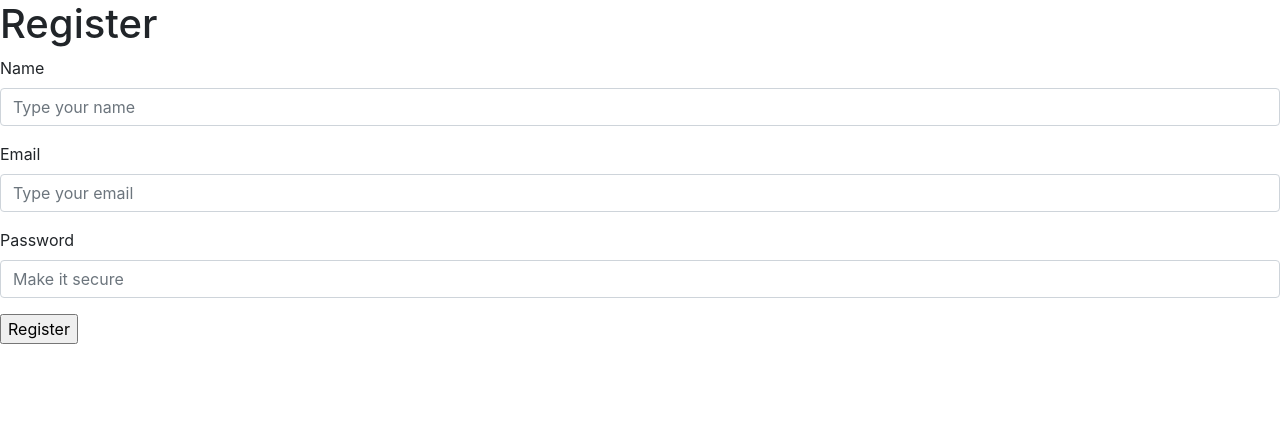
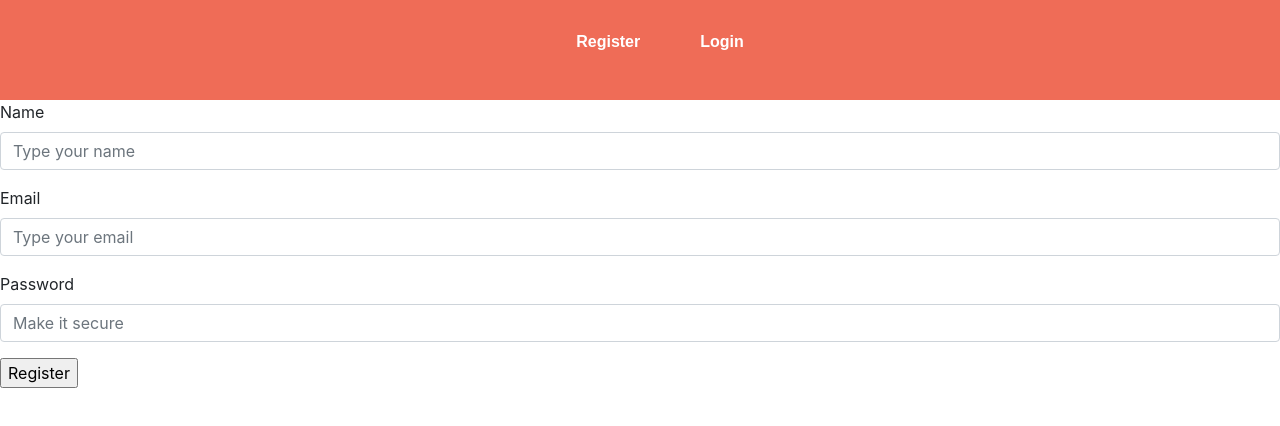
Before and after one commit to mandasari93/learn-react-form, a React (Create React App) app: page /Login in a window 1280 px wide. Shown: the top 426 px of the page. Built offline with nearby package versions, Linux system fonts and the light colour scheme.

Commit message:
add Login folder and styling App.js

```diff
--- a/src/App.js
+++ b/src/App.js
@@ -1,14 +1,56 @@
 import React, { Component } from "react";
+import { BrowserRouter as Router, Route, Link } from "react-router-dom";
+import styled from "styled-components";
+
 
 import Register from "./components/Register";
+import Login from "./components/Login";
+
+const NavBar = styled.nav`
+  font-family: "Dosis", sans-serif;
+  display: flex;
+  justify-content: center;
+  background: #ef6c57;
+  padding: 30px;
+  font-weight: 600;
+  ul {
+    text-decoration: none;
+    display: flex;
+    flex-direction: row;
+  }
+  li {
+    list-style: none;
+    margin: 0px 30px 0px 30px;
+  }
+  .linkStyle {
+    color: #ffffff;
+    text-decoration: none;
+  }
+`;
 
 class App extends Component {
   render() {
     return (
-      <div>
-        <h1>Register</h1>
-        <Register />
-      </div>
+      <Router>
+        <div>
+          <NavBar>
+            <ul>
+              <li>
+                <Link className="linkStyle" to="/Register">
+                  Register
+                </Link>
+              </li>
+              <li>
+                <Link className="linkStyle" to="/Login">
+                  Login
+                </Link>
+              </li>
+            </ul>
+          </NavBar>
+          <Route path="/Register" exact component={Register} />
+          <Route path="/Login" component={Login} />
+        </div>
+      </Router>
     );
   }
 }
--- /dev/null
+++ b/src/components/Login/index.js
@@ -0,0 +1,88 @@
+import React, { Component } from "react";
+import { Form, FormGroup, Label, Input } from "reactstrap";
+
+class Register extends Component {
+  constructor(props) {
+    super(props);
+    this.state = {
+      name: "",
+      email: "",
+      pass: "",
+      result: []
+    };
+  }
+
+  handleNameInput = event => {
+    this.setState({ name: event.target.value });
+  };
+
+  handleEmailInput = event => {
+    this.setState({ email: event.target.value });
+  };
+
+  handlePasswordInput = event => {
+    this.setState({ pass: event.target.value });
+  };
+
+  handleRegisterSubmit = event => {
+    event.preventDefault();
+    const value = {
+      name: this.state.name,
+      email: this.state.email,
+      pass: this.state.pass
+    };
+
+    this.setState(prevState => ({
+      result: [...prevState.result, value],
+      name: "",
+      email: "",
+      pass: ""
+    }));
+  };
+
+  render() {
+    return (
+      <Form onSubmit={this.handleRegisterSubmit}>
+        <FormGroup>
+          <Label for="name">Name</Label>
+          <Input
+            type="name"
+            name="name"
+            id="name"
+            placeholder="Type your name"
+            value={this.state.name}
+            onChange={this.handleNameInput}
+          />
+        </FormGroup>
+
+        <FormGroup>
+          <Label for="email">Email</Label>
+          <Input
+            type="email"
+            name="email"
+            id="email"
+            placeholder="Type your email"
+            value={this.state.email}
+            onChange={this.handleEmailInput}
+          />
+        </FormGroup>
+
+        <FormGroup>
+          <Label for="password">Password</Label>
+          <Input
+            type="password"
+            name="password"
+            id="password"
+            placeholder="Make it secure"
+            value={this.state.pass}
+            onChange={this.handlePasswordInput}
+          />
+        </FormGroup>
+
+        <input type="submit" value="Register" />
+      </Form>
+    );
+  }
+}
+
+export default Register;
```
